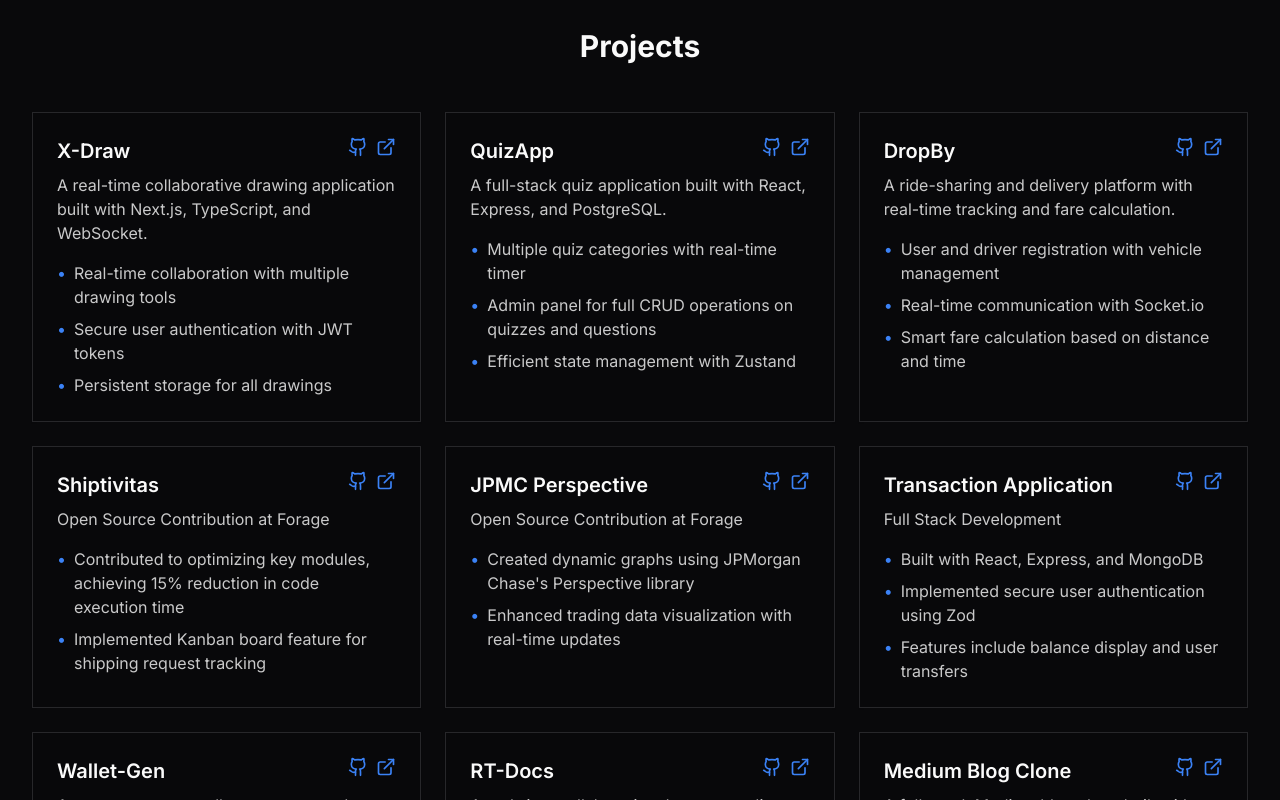
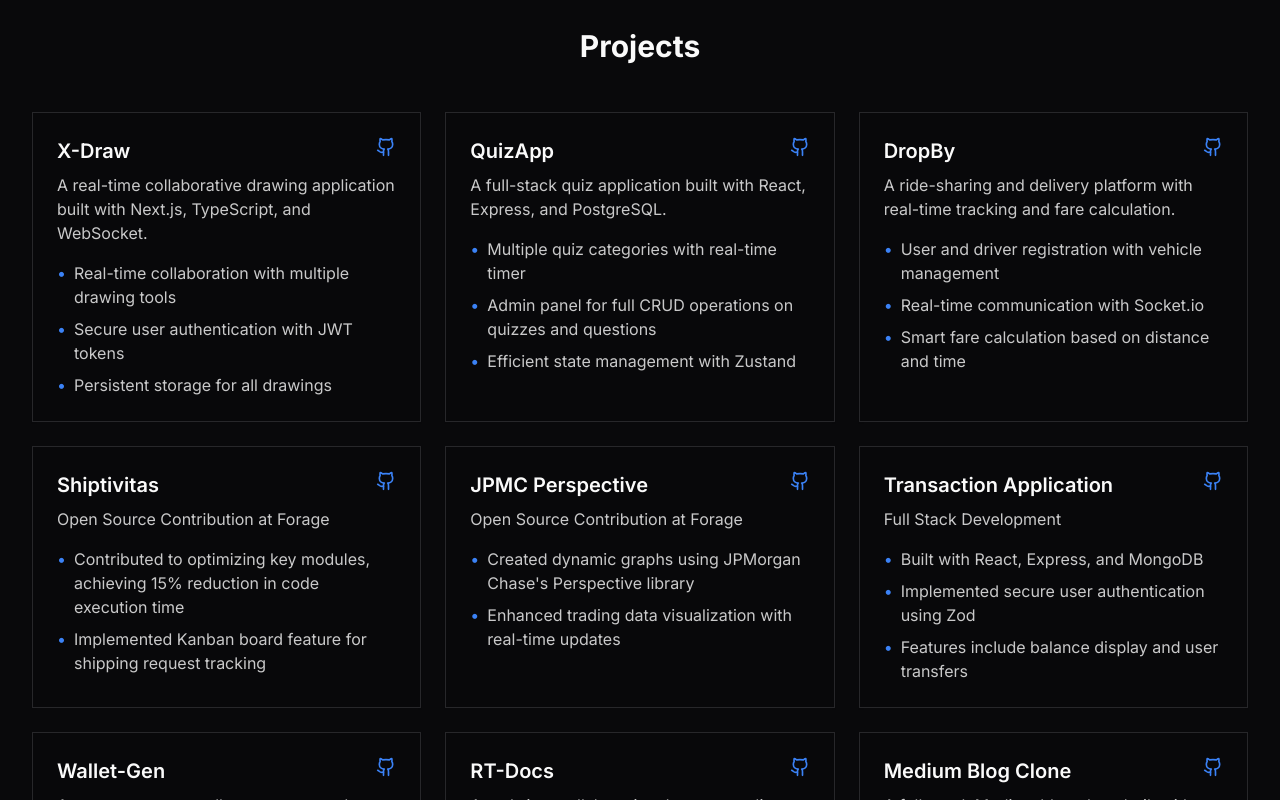
Before and after one commit to ShivamH1/Portfolio, a Next.js app: page / in a window 1280 px wide. Shown: the part 2240-3040 px from the top of the page. Built offline with nearby package versions, Linux system fonts and the light colour scheme.

Commit message:
Remove external link from project display
Removed external link icon from project component.

```diff
--- a/components/projects.tsx
+++ b/components/projects.tsx
@@ -122,12 +122,6 @@ const ProjectCard = ({ project, index }: { project: any; index: number }) => {
               >
                 <Github className="h-5 w-5" />
               </a>
-              <a
-                href="#"
-                className="text-primary hover:text-primary/80 transition-colors"
-              >
-                <ExternalLink className="h-5 w-5" />
-              </a>
             </div>
           </motion.div>
           <p className="text-foreground/80 mt-2">{project.description}</p>
```
